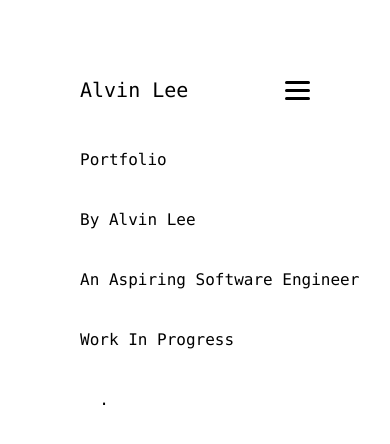
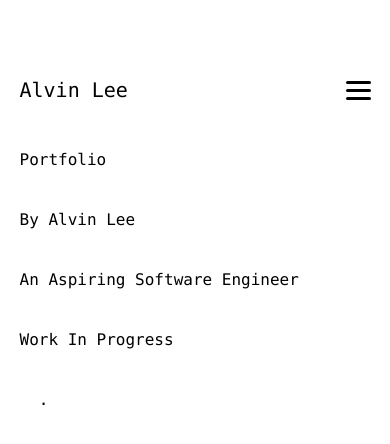
Before and after one commit to alvinlee00/alvinlee00.github.io, a React (Create React App) app: page / in a window 390 px wide. Shown: the top 444 px of the page. Built offline with nearby package versions, Linux system fonts and the light colour scheme.

Commit message:
editing for mobile

```diff
--- a/src/App.css
+++ b/src/App.css
@@ -31,7 +31,7 @@
   }
 }
 body{
-  margin-left:80px;
+  margin-left:5%;
   margin-top:50px;
   background-color: white;
 }
--- a/src/components/Navbar/Navbar.css
+++ b/src/components/Navbar/Navbar.css
@@ -61,7 +61,7 @@
     width: 75vw;
     justify-content:right;
     position:relative;
-    right:50px;
+    right:5%;
     align-self:right;
 }
 
@@ -92,7 +92,7 @@
     }
     .menu-icon{
         position:absolute;
-        right:80px;
+        right:5%;
         display:inline-block;
         align-self:right;
     }
```
